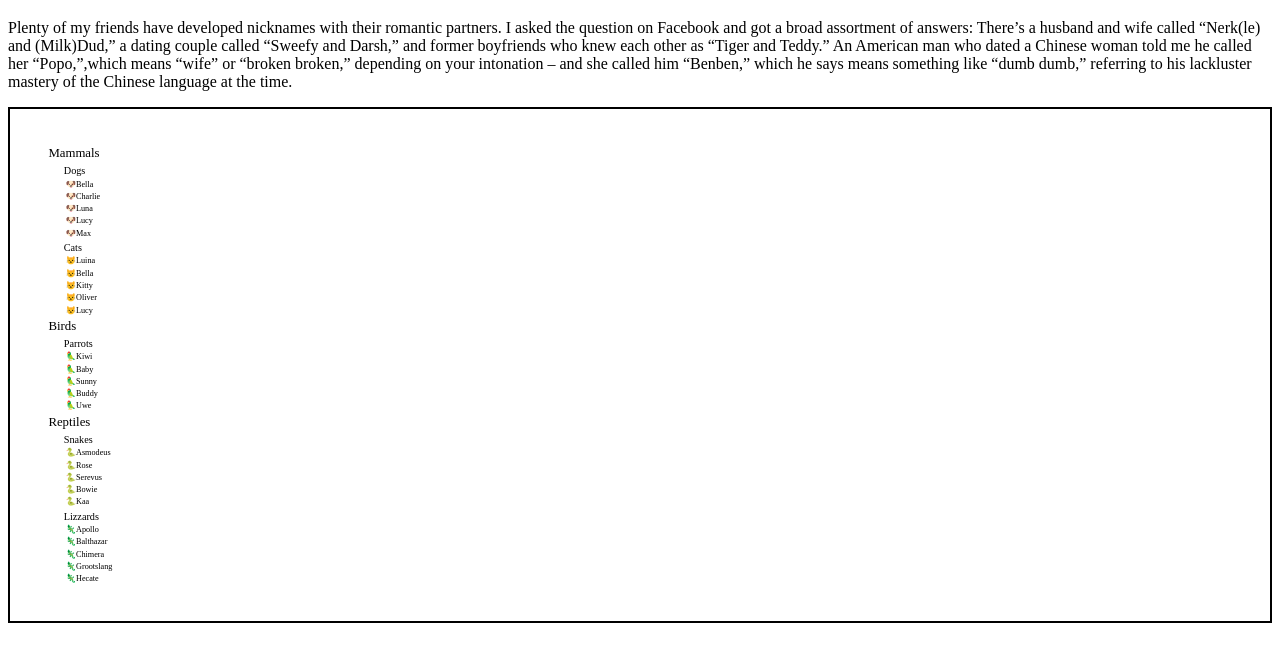
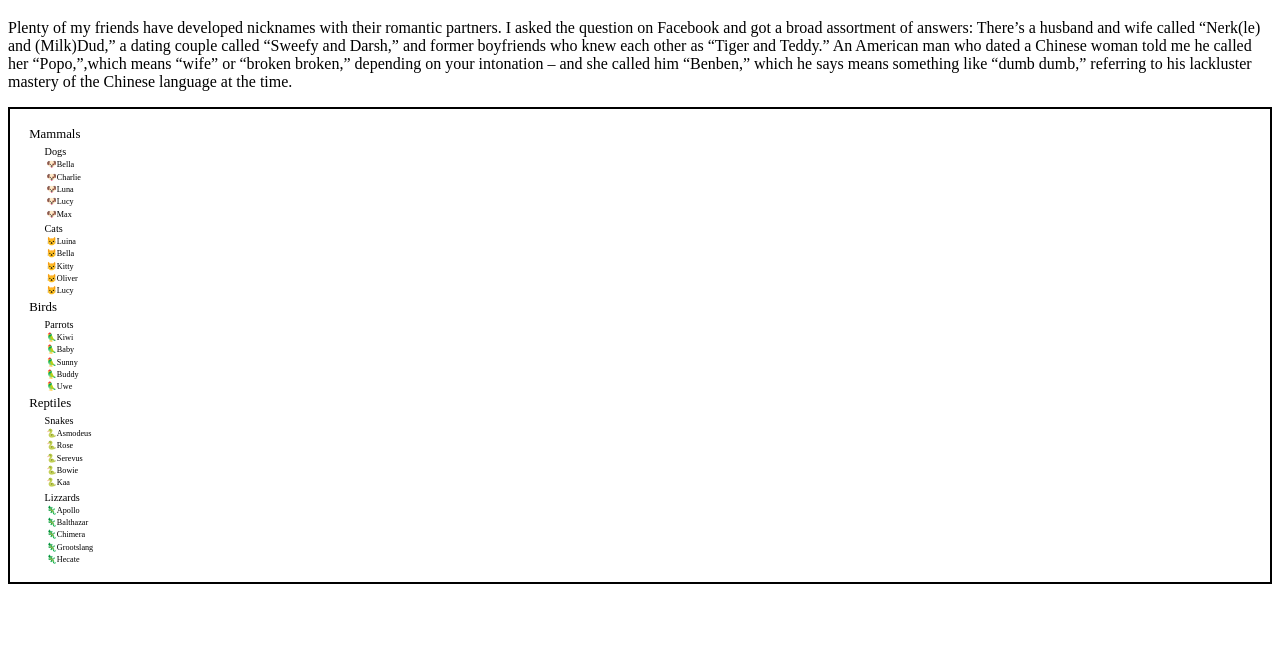
Before and after one commit to cadeteandre/Units-training, a plain HTML site: page Units-Level-2_1/index.html in a window 1280 px wide. Shown: the part 61-722 px from the top of the page. Drawn offline with Linux system fonts and the light colour scheme.

Commit message:
some changes

```diff
--- a/Units-Level-2_1/assets/css/style.css
+++ b/Units-Level-2_1/assets/css/style.css
@@ -1,6 +1,5 @@
 .pets {
     border: 2px solid;
-    padding: 1.2rem;
 }
 
 li {
```
